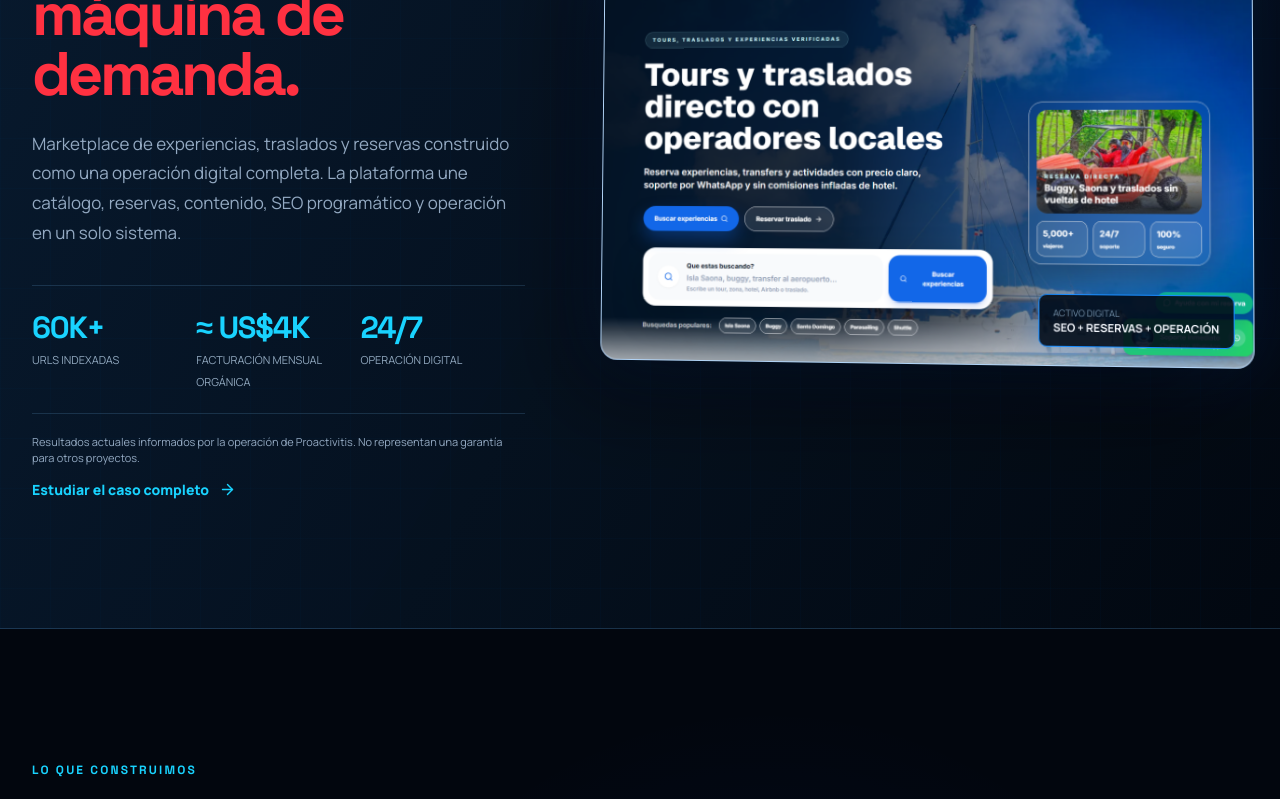
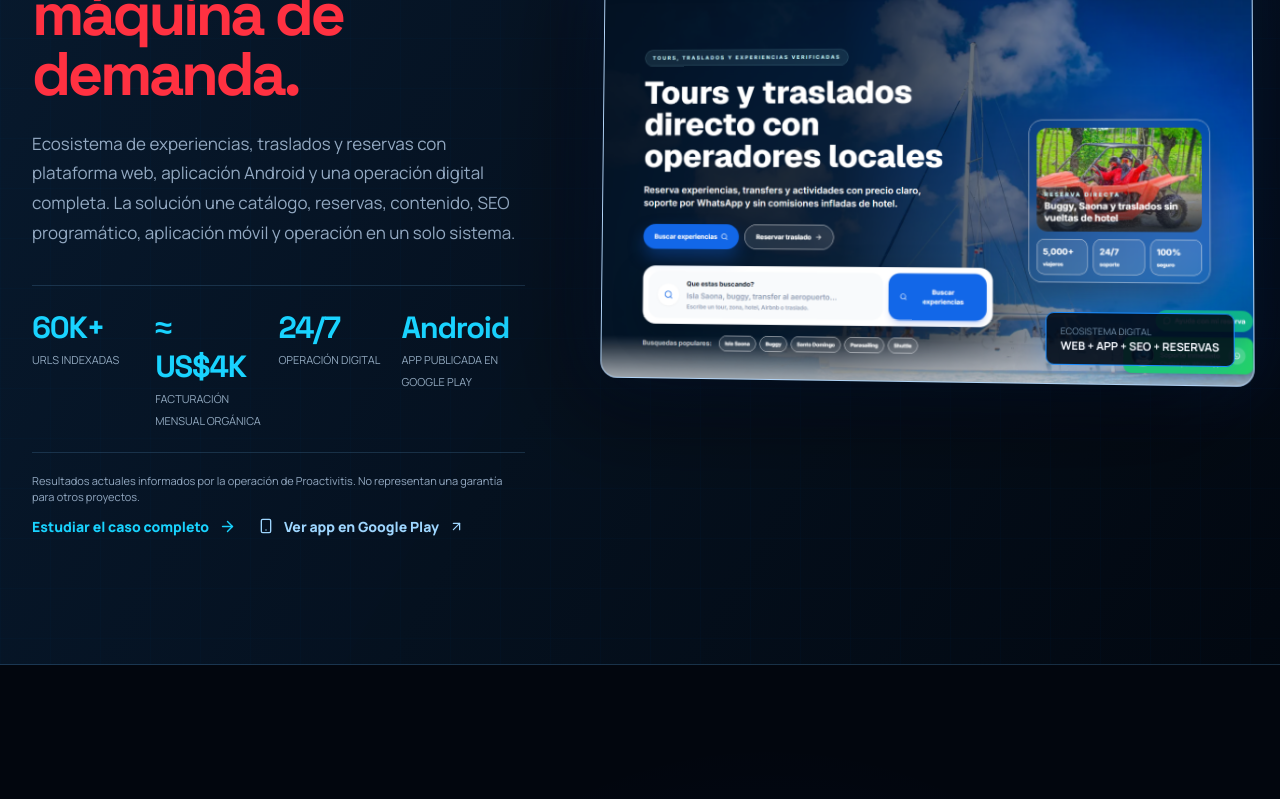
Before and after one commit to owendominicantours-prog/cynador, a Next.js app: page / in a window 1280 px wide. Shown: the part 2340-3139 px from the top of the page. Built offline with nearby package versions, Linux system fonts and the light colour scheme; no server answers.

Commit message:
Show Proactivitis Android app in flagship case

```diff
--- a/app/globals.css
+++ b/app/globals.css
@@ -216,11 +216,13 @@
 .case-grid { position: relative; display: grid; grid-template-columns: .86fr 1.14fr; gap: 70px; align-items: center; }
 .case-copy h2 { font-size: clamp(46px, 4.8vw, 75px); }
 .case-copy > p { max-width: 650px; }
-.case-metrics { display: grid; grid-template-columns: repeat(3, 1fr); margin: 37px 0 20px; border-block: 1px solid var(--line); }
+.case-metrics { display: grid; grid-template-columns: repeat(4, 1fr); margin: 37px 0 20px; border-block: 1px solid var(--line); }
 .case-metrics div { padding: 22px 15px 22px 0; }
 .case-metrics b { display: block; color: var(--cyan); font-family: var(--font-display); font-size: clamp(27px, 2.4vw, 42px); letter-spacing: -.04em; }
 .case-metrics span { color: #91a8bf; font-size: 11px; text-transform: uppercase; }
 .metric-disclaimer { font-size: 11px !important; line-height: 1.5 !important; }
+.case-links { display: flex; flex-wrap: wrap; gap: 22px; align-items: center; }
+.play-link { color: #9ed6ff; }
 .case-browser { position: relative; overflow: hidden; border: 1px solid rgba(59, 158, 255, .28); border-radius: 17px; background: #dfe9f4; box-shadow: -30px 40px 100px rgba(0,0,0,.45), 0 0 70px rgba(0, 102, 255, .15); transform: perspective(1400px) rotateY(-5deg) rotateX(2deg); }
 .case-browser > img { display: block; width: 100%; aspect-ratio: 1.55; object-fit: cover; object-position: top; }
 .browser-bar { display: flex; height: 39px; gap: 7px; align-items: center; padding: 0 14px; background: #0b1927; }
@@ -341,6 +343,13 @@
 .system-grid article { min-height: 250px; border: 1px solid var(--line); border-radius: 13px; padding: 27px; background: rgba(4, 18, 34, .66); }
 .system-grid svg { width: 42px; height: 42px; border: 1px solid rgba(24, 145, 255, .38); border-radius: 10px; padding: 10px; color: var(--cyan); }
 .system-grid h3 { margin: 26px 0 10px; font-family: var(--font-display); font-size: 21px; }.system-grid p { margin: 0; font-size: 13px; line-height: 1.6; }
+.app-proof-section { overflow: hidden; border-bottom: 1px solid var(--line); background: radial-gradient(circle at 78% 50%, rgba(0, 124, 255, .16), transparent 32%), #020711; }
+.app-proof-grid { display: grid; grid-template-columns: 1fr .62fr; gap: 100px; align-items: center; }
+.app-proof-grid h2 { font-size: clamp(45px, 4.7vw, 74px); }.app-proof-grid > div > p { max-width: 720px; }.app-proof-grid .primary-btn { margin-top: 18px; }
+.play-store-card { position: relative; display: flex; min-height: 420px; flex-direction: column; justify-content: flex-end; overflow: hidden; border: 1px solid rgba(40, 154, 255, .42); border-radius: 22px; padding: 32px; background: linear-gradient(145deg, rgba(9, 37, 65, .95), rgba(2, 12, 24, .98)); box-shadow: inset 0 0 70px rgba(0, 111, 255, .09), 0 30px 100px rgba(0,0,0,.3); }
+.play-store-card::before { position: absolute; top: -110px; right: -90px; width: 310px; height: 310px; border: 1px solid rgba(0, 157, 255, .27); border-radius: 50%; box-shadow: 0 0 70px rgba(0, 119, 255, .18), inset 0 0 50px rgba(0, 119, 255, .1); content: ''; }
+.play-phone { position: absolute; top: 35px; right: 35px; display: grid; width: 82px; height: 82px; place-items: center; border: 1px solid #168cff; border-radius: 22px; background: rgba(0, 91, 220, .2); box-shadow: 0 0 35px rgba(0, 136, 255, .36); }.play-phone svg { width: 38px; height: 38px; color: var(--cyan); }
+.play-store-card small { color: var(--cyan); font-size: 10px; font-weight: 800; letter-spacing: .15em; text-transform: uppercase; }.play-store-card h3 { margin: 9px 0 10px; font-family: var(--font-display); font-size: 38px; }.play-store-card p { margin: 0; font-size: 14px; }.play-badge { display: flex; width: fit-content; gap: 9px; align-items: center; margin-top: 25px; border: 1px solid var(--line); border-radius: 999px; padding: 10px 14px; color: #c7e5ff; font-size: 11px; }
 .centered-action { display: flex; justify-content: center; margin-top: 60px; }
 .breadcrumbs { display: flex; flex-wrap: wrap; gap: 8px; margin-bottom: 30px; color: #63809b; font-size: 10px; text-transform: uppercase; }.breadcrumbs a:hover { color: white; }
 .solution-intro-grid { display: grid; grid-template-columns: 1fr .72fr; gap: 100px; align-items: start; }.solution-intro-grid h2 { margin-top: 12px; }.solution-intro-grid p:first-child { margin-top: 0; }
@@ -370,7 +379,7 @@
   .site-header { min-height: 72px; padding-inline: 18px; }.header-cta { min-height: 40px; padding-inline: 13px; font-size: 11px; }
   .hero { min-height: auto; padding-bottom: 70px; }.hero-layout { display: flex; min-height: 0; flex-direction: column; padding-top: 145px; }.hero-copy { width: 100%; }.hero h1 { font-size: clamp(48px, 12vw, 72px); }.hero-copy > p { font-size: 16px; }.engine { width: 100%; min-height: 520px; }.engine-core { width: min(95vw, 620px); }.hero-trust { position: relative; grid-template-columns: repeat(2, 1fr); margin-top: -40px; }.hero-trust span { padding: 0 10px; text-align: center; }
   .manifesto-grid, .case-grid, .split-head, .seo-scale-grid, .content-grid, .contact-page-grid { grid-template-columns: 1fr; gap: 35px; }.capability-line { grid-template-columns: repeat(2, 1fr); }.capability-line article { margin-bottom: 40px; }.capability-line::before { display: none; }
-  .case-story-grid, .solution-intro-grid { grid-template-columns: 1fr; gap: 35px; }.system-grid { grid-template-columns: repeat(2, 1fr); }.related-columns { grid-template-columns: 1fr; }.link-cloud { grid-template-columns: repeat(2, 1fr); }
+  .case-story-grid, .solution-intro-grid, .app-proof-grid { grid-template-columns: 1fr; gap: 35px; }.system-grid { grid-template-columns: repeat(2, 1fr); }.related-columns { grid-template-columns: 1fr; }.link-cloud { grid-template-columns: repeat(2, 1fr); }
   .case-browser { transform: none; }.services-grid { grid-template-columns: repeat(2, 1fr); }.service-card { grid-column: auto; }
   .technology-grid { gap: 0; }.technology-visual { min-height: 390px; }.seo-scale-grid { gap: 60px; }.process-grid { grid-template-columns: repeat(2, 1fr); gap: 50px 0; }
   .portal-visual { left: -25%; width: 85%; opacity: .4; }.portal-content { padding-left: 20%; }.footer-main { grid-template-columns: repeat(2, 1fr); }
--- a/app/page.tsx
+++ b/app/page.tsx
@@ -16,10 +16,11 @@
   ShieldCheck,
   Sparkles,
   Workflow,
+  Smartphone,
 } from 'lucide-react';
 import { CTA } from '@/components/CTA';
 import { ProjectCard } from '@/components/ProjectCard';
-import { industries, markets, projects, services, totalProgrammaticPages } from '@/lib/site-data';
+import { industries, markets, proactivitisPlayStore, projects, services, totalProgrammaticPages } from '@/lib/site-data';
 
 const nodes = [
   { src: '/visuals/nodes/node-brand.png', label: 'MARCA', className: 'node-brand' },
@@ -111,17 +112,20 @@
           <div className="case-copy">
             <span className="kicker">Caso principal · Proactivitis</span>
             <h2>No construimos un sitio turístico.<br />Construimos una <em>máquina de demanda.</em></h2>
-            <p>{featured.summary} La plataforma une catálogo, reservas, contenido, SEO programático y operación en un solo sistema.</p>
+            <p>{featured.summary} La solución une catálogo, reservas, contenido, SEO programático, aplicación móvil y operación en un solo sistema.</p>
             <div className="case-metrics">
               {featured.metrics?.map((metric) => <div key={metric.label}><b>{metric.value}</b><span>{metric.label}</span></div>)}
             </div>
             <p className="metric-disclaimer">Resultados actuales informados por la operación de Proactivitis. No representan una garantía para otros proyectos.</p>
-            <Link className="text-link" href="/casos/proactivitis">Estudiar el caso completo <ArrowRight size={17} /></Link>
+            <div className="case-links">
+              <Link className="text-link" href="/casos/proactivitis">Estudiar el caso completo <ArrowRight size={17} /></Link>
+              <a className="text-link play-link" href={proactivitisPlayStore} target="_blank" rel="noreferrer"><Smartphone size={16} /> Ver app en Google Play <ArrowUpRight size={15} /></a>
+            </div>
           </div>
           <div className="case-browser">
             <div className="browser-bar"><i /><i /><i /><span>proactivitis.com</span></div>
             <Image src={featured.image} width={1440} height={900} alt="Plataforma Proactivitis desarrollada por Cynador" />
-            <div className="case-badge"><span>Activo digital</span><b>SEO + RESERVAS + OPERACIÓN</b></div>
+            <div className="case-badge"><span>Ecosistema digital</span><b>WEB + APP + SEO + RESERVAS</b></div>
           </div>
         </div>
       </section>
--- a/lib/site-data.ts
+++ b/lib/site-data.ts
@@ -21,6 +21,7 @@
 export const siteUrl = process.env.NEXT_PUBLIC_SITE_URL || 'https://cynador.vercel.app';
 export const whatsappNumber = '18295539900';
 export const whatsappUrl = `https://wa.me/${whatsappNumber}`;
+export const proactivitisPlayStore = 'https://play.google.com/store/apps/details?id=com.proactivitis.app';
 
 export type Service = {
   slug: string;
@@ -187,13 +188,14 @@
     name: 'Proactivitis',
     url: 'https://proactivitis.com',
     image: '/projects/proactivitis.png',
-    category: 'Plataforma turística + SEO programático',
-    summary: 'Marketplace de experiencias, traslados y reservas construido como una operación digital completa.',
+    category: 'Plataforma + app Android + SEO programático',
+    summary: 'Ecosistema de experiencias, traslados y reservas con plataforma web, aplicación Android y una operación digital completa.',
     featured: true,
     metrics: [
       { value: '60K+', label: 'URLs indexadas' },
       { value: '≈ US$4K', label: 'facturación mensual orgánica' },
       { value: '24/7', label: 'operación digital' },
+      { value: 'Android', label: 'app publicada en Google Play' },
     ],
   },
   { slug: 'casa-de-campo', name: 'Casa de Campo Experiences', url: 'https://casadecampoexperiences.com', image: '/projects/casadecampo.png', category: 'Experiencias premium', summary: 'Catálogo de experiencias y servicios para un destino internacional de lujo.' },
```
Also changed, not shown: app/casos/proactivitis/page.tsx (+6 -5 lines).
